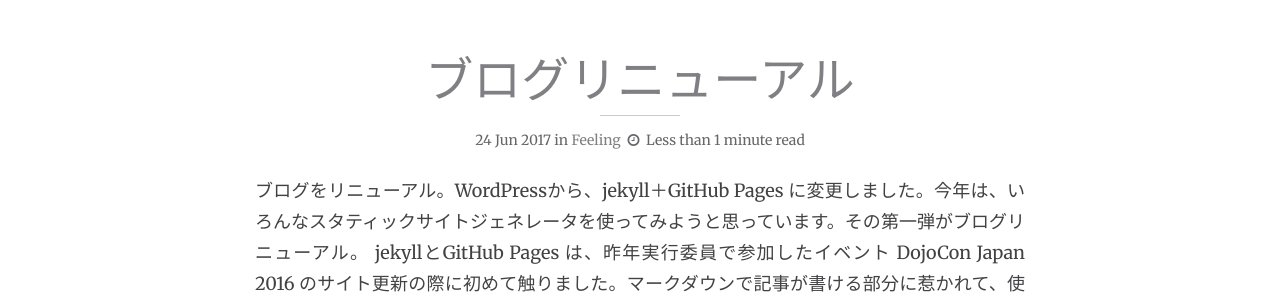
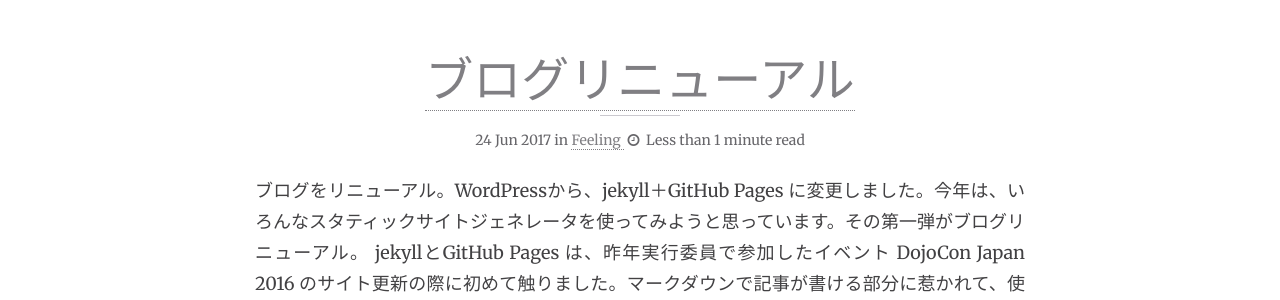
Before and after one commit to kozarunobukome/kozarunobukome.github.io, a Jekyll site: the page built from index.html, in a window 1280 px wide. Shown: the part 556-856 px from the top of the page. Built offline with Jekyll 4.4.1, drawn with Linux system fonts in a browser that asks for light colours; the list of posts is cut into pages by our own code.

Commit message:
fix style

```diff
--- a/assets/css/style.css
+++ b/assets/css/style.css
@@ -40,7 +40,7 @@
 h2 {
   font-size: 26px;
   line-height: 24px;
-  margin-top: 24px;
+  margin-top: 40px;
   margin-bottom: 24px;
 }
 
@@ -51,7 +51,7 @@
 h3 {
   font-size: 20px;
   line-height: 24px;
-  margin-top: 24px;
+  margin-top: 32px;
   margin-bottom: 20px;
   text-transform: uppercase;
 }
@@ -615,7 +615,7 @@
   padding-bottom: 36px;
   margin-bottom: 24px;
 }
-
+.page-body p,
 .post-body p {
   text-align: justify;
 }
@@ -624,7 +624,7 @@
   max-width: 100%;
   margin-bottom: 24px;
 }
-
+.page-body a,
 .post-body a {
   border-bottom: 1px dotted;
 }
```
